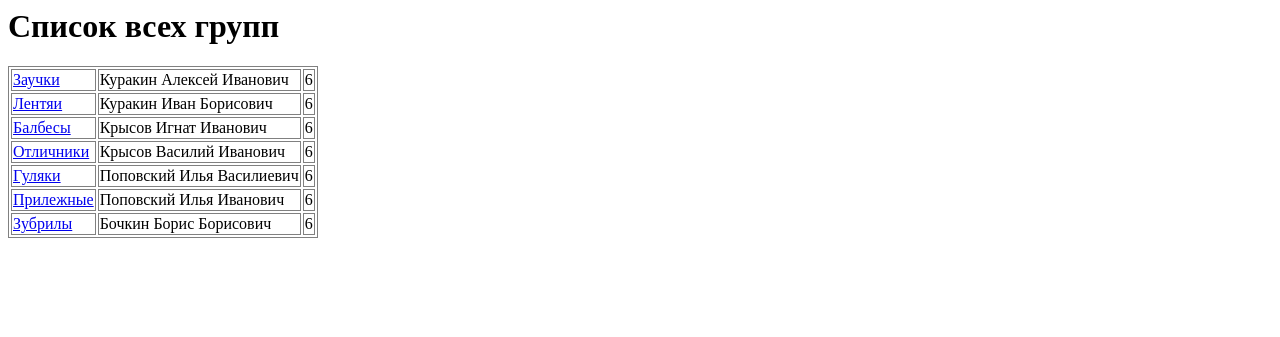
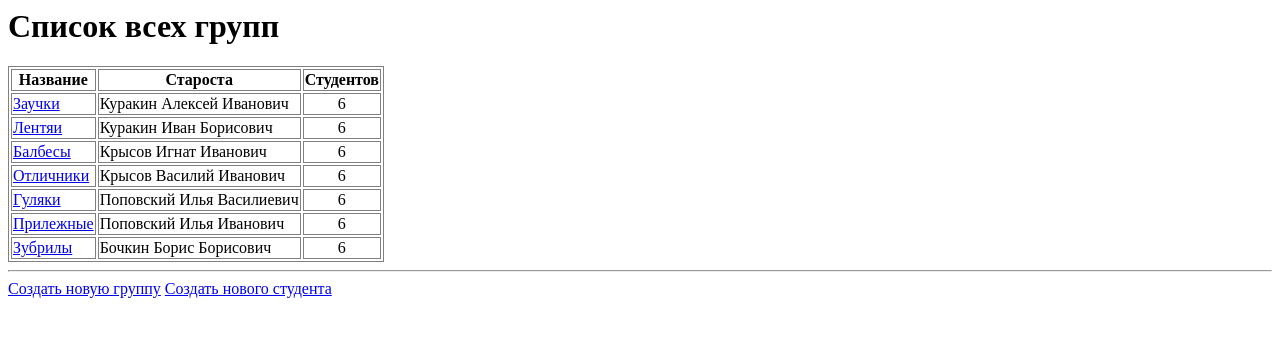
Before and after one commit to pinnokio/sk-test, a Django app: page / in a window 1280 px wide. Shown: the top 337 px of the page. Run offline with Django 3.2, Linux system fonts and the light colour scheme; data comes from the database, SQL or seed files in the repository.

Commit message:
added create actions for group, student; will beautify later

```diff
--- a/students/faculty/models.py
+++ b/students/faculty/models.py
@@ -8,8 +8,10 @@ class Student(models.Model):
     middle_name = models.CharField(u"Отчество", max_length=30)
     date_of_birth = models.DateField(u"Дата рождения")
     id_card_number = models.PositiveIntegerField(u"Номер студенческого билета")
-    group = models.ForeignKey("Group", verbose_name=u"Группа",
-                              null=True, blank=True)
+    group = models.ForeignKey("Group",
+                              null=True,
+                              blank=True,
+                              verbose_name=u"Группа")
 
     class Meta:
         verbose_name = u"Студент"
@@ -22,11 +24,12 @@ class Student(models.Model):
 
 
 class Group(models.Model):
-    name = models.CharField(u"Название", max_length=30)
+    name = models.CharField(u"Название группы", max_length=30)
     senior_student = models.OneToOneField(Student,
                                           related_name="senior_student",
                                           null=True, blank=True,
-                                          on_delete=models.SET_NULL)
+                                          on_delete=models.SET_NULL,
+                                          verbose_name=u"Староста")
 
     class Meta:
         verbose_name = u"Группа"
--- a/students/faculty/views.py
+++ b/students/faculty/views.py
@@ -23,6 +23,15 @@ class GroupDetailsView(DetailView):
         context = super(GroupDetailsView, self).get_context_data(**kwargs)
         return context
 
+class GroupCreateView(CreateView):
+    model = Group
+    success_url = reverse_lazy('group-list')
+
+class StudentCreateView(CreateView):
+    model = Student
+
+    def get_success_url(self):
+        return reverse('group-details', args=(self.object.group.id,))
 
 class StudentUpdateView(UpdateView):
     model = Student
--- a/students/students/urls.py
+++ b/students/students/urls.py
@@ -10,6 +10,10 @@ urlpatterns = patterns('',
 
     url(r'^group/edit/(?P<pk>\d+)$', views.GroupDetailsView.as_view(),
                                      name='group-details'),
+    url(r'^group/create', views.GroupCreateView.as_view(),
+                                        name='group-create'),
+    url(r'^student/create', views.StudentCreateView.as_view(),
+                                        name='student-create'),
     url(r'^student/edit/(?P<pk>\d+)$', views.StudentUpdateView.as_view(),
                                        name='student-edit'),
     url(r'^student/delete/(?P<pk>\d+)$', views.StudentDeleteView.as_view(),
--- a/students/templates/faculty/group_details.html
+++ b/students/templates/faculty/group_details.html
@@ -14,5 +14,7 @@
 				<a href="{% url 'student-delete' student.id %}">Удалить</a>
 			</td>
 			</tr>
+		{% empty %}
+			<tr><td>Группа пуста</td></tr>
 		{% endfor %}
 	</table>
--- a/students/templates/faculty/group_list.html
+++ b/students/templates/faculty/group_list.html
@@ -1,14 +1,21 @@
 <h1>Список всех групп</h1>
 <table border="1" bordercolor="gray">
+	<tr>
+		<th>Название</th>
+		<th>Староста</th>
+		<th>Студентов</th>
+	</tr>
 {% for group in object_list %}
 	<tr>
-	<!-- <td><a href="/group/{{ group.id }}">{{ group.name }}</a></td> -->
 	{% url 'group-details' group.id as group_url %}
 	<td><a href="{{ group_url }}">{{ group.name }}</a></td>
 	<td>{{ group.senior_student|default_if_none:"Не назначен" }}</td>
-	<td>{{ group.student_set.count }}</td>
+	<td align="center">{{ group.student_set.count }}</td>
 	</tr>
 {% empty %}
-	<li>No groups yet</li>
+	<tr colspan="3">No groups yet</tr>
 {% endfor %}
 </table>
+<hr>
+<a href="{% url 'group-create'%}">Создать новую группу</a>
+<a href="{% url 'student-create'%}">Создать нового студента</a>
--- a/students/templates/faculty/student_form.html
+++ b/students/templates/faculty/student_form.html
@@ -1,4 +1,4 @@
 <form method="post">{% csrf_token %}
     {{ form.as_p }}
-    <input type="submit" value="Submit" />
+    <input type="submit" value="Готово" />
 </form>
```
Lines whose indentation alone changed are shown as unchanged.
